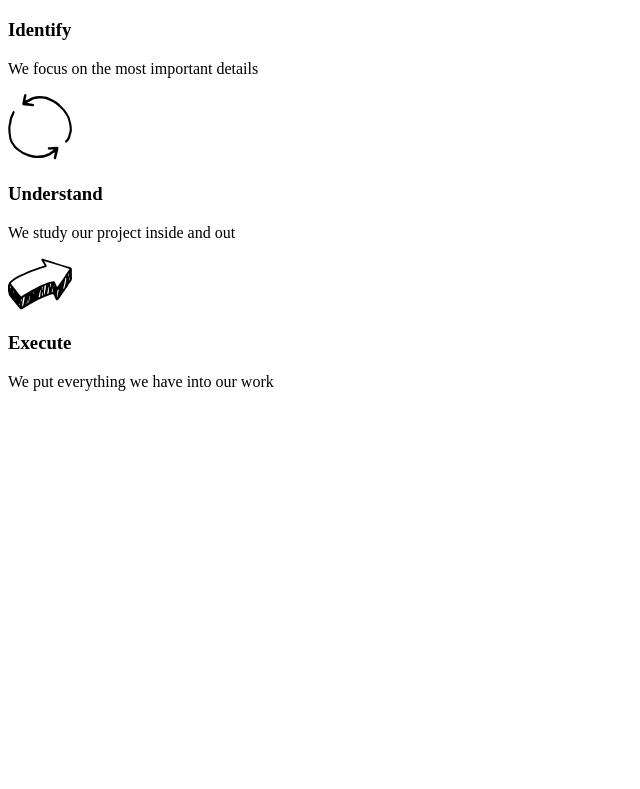
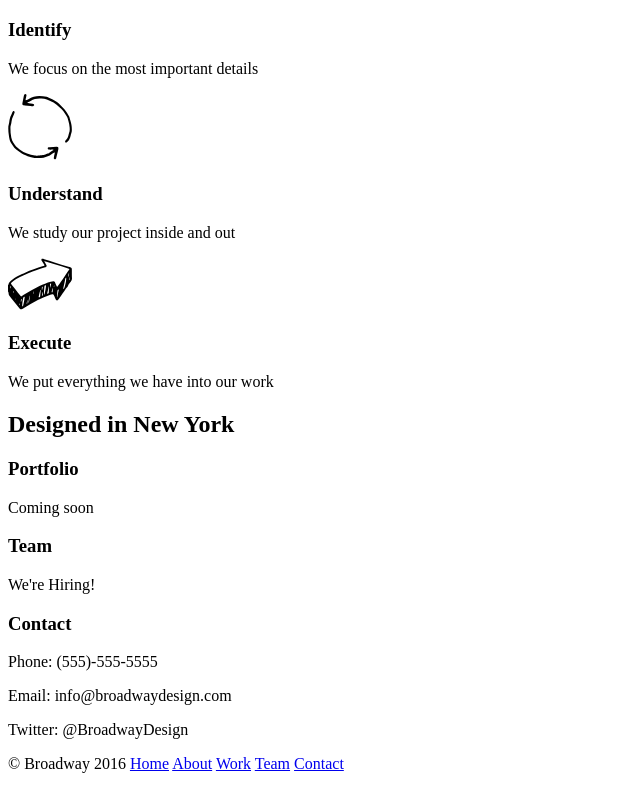
Before and after one commit to alaina13/broadway, a plain HTML site: page index.html in a window 1280 px wide. Shown: the part 339-1128 px from the top of the page, without its empty margins (0-640 px from the left). Before the commit the page ends 800 px from the top, so only its background shows below. Drawn offline with Linux system fonts and the light colour scheme.

Commit message:
Add div section2 and footer

```diff
--- a/index.html
+++ b/index.html
@@ -28,5 +28,23 @@
       <h3>Execute</h3>
       <p>We put everything we have into our work</h3>
     </div>
+    <div id="section2">
+      <h2>Designed in New York</h2>
+      <h3>Portfolio</h3>
+      <p>Coming soon</p>
+      <h3>Team</h3>
+      <p>We're Hiring!</p>
+      <h3>Contact</h3>
+      <p>Phone: (555)-555-5555</p>
+      <p>Email: info@broadwaydesign.com</p>
+      <p>Twitter: @BroadwayDesign</p>
+    </div>
+    <div id="footer">
+      <p>&copy; Broadway 2016
+        <a href="#">Home</a>
+        <a href="#">About</a>
+        <a href="#">Work</a>
+        <a href="#">Team</a>
+        <a href="#">Contact</a>
   </body>
 </html>
```
